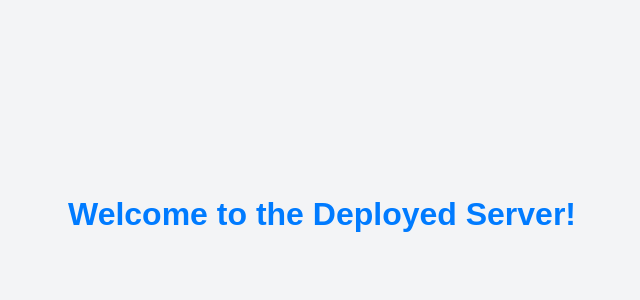
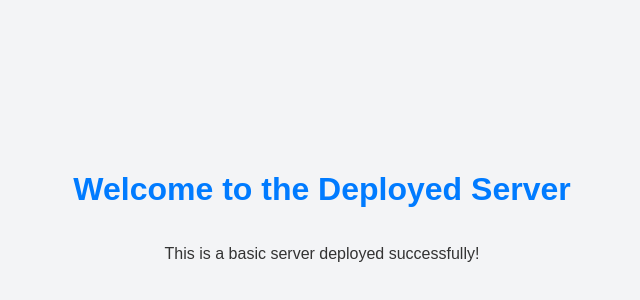
Before and after one commit to nare846283/basic-server-with-deploy, a website: page public/index.html in a window 1280 px wide. Shown: the part 186-486 px from the top of the page, without its empty margins (318-958 px from the left). Drawn offline with Linux system fonts and the light colour scheme.

Commit message:
Update index.html

```diff
--- a/public/index.html
+++ b/public/index.html
@@ -12,15 +12,21 @@
       display: flex;
       justify-content: center;
       align-items: center;
+      flex-direction: column;
       height: 100vh;
       margin: 0;
+
     }
     h1 {
       color: #007bff;
     }
+    p {
+        color: #333;
+    }
   </style>
 </head>
 <body>
-  <h1>Welcome to the Deployed Server!</h1>
+    <h1>Welcome to the Deployed Server</h1>
+    <p>This is a basic server deployed successfully!</p>
 </body>
 </html>
```
